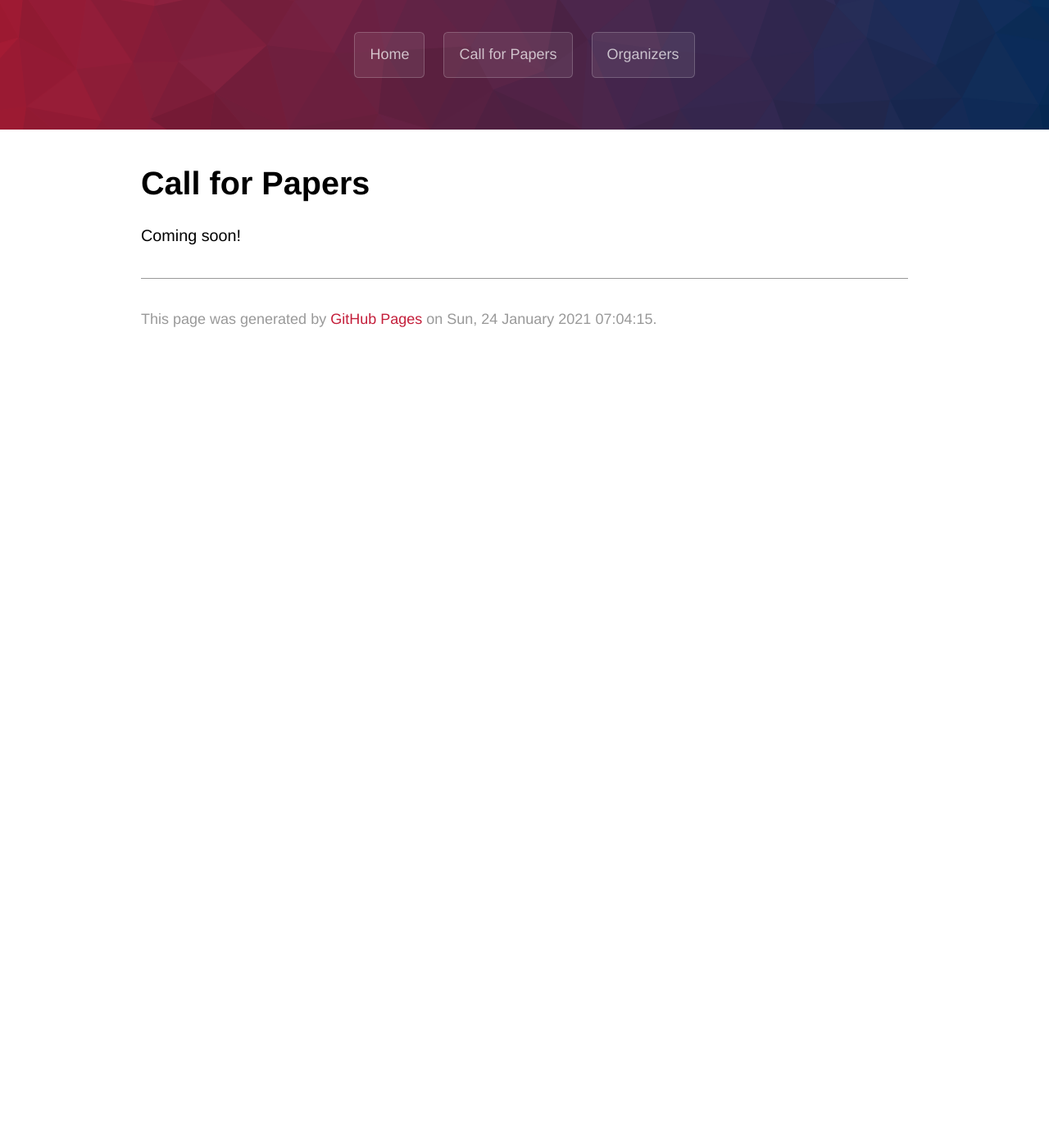
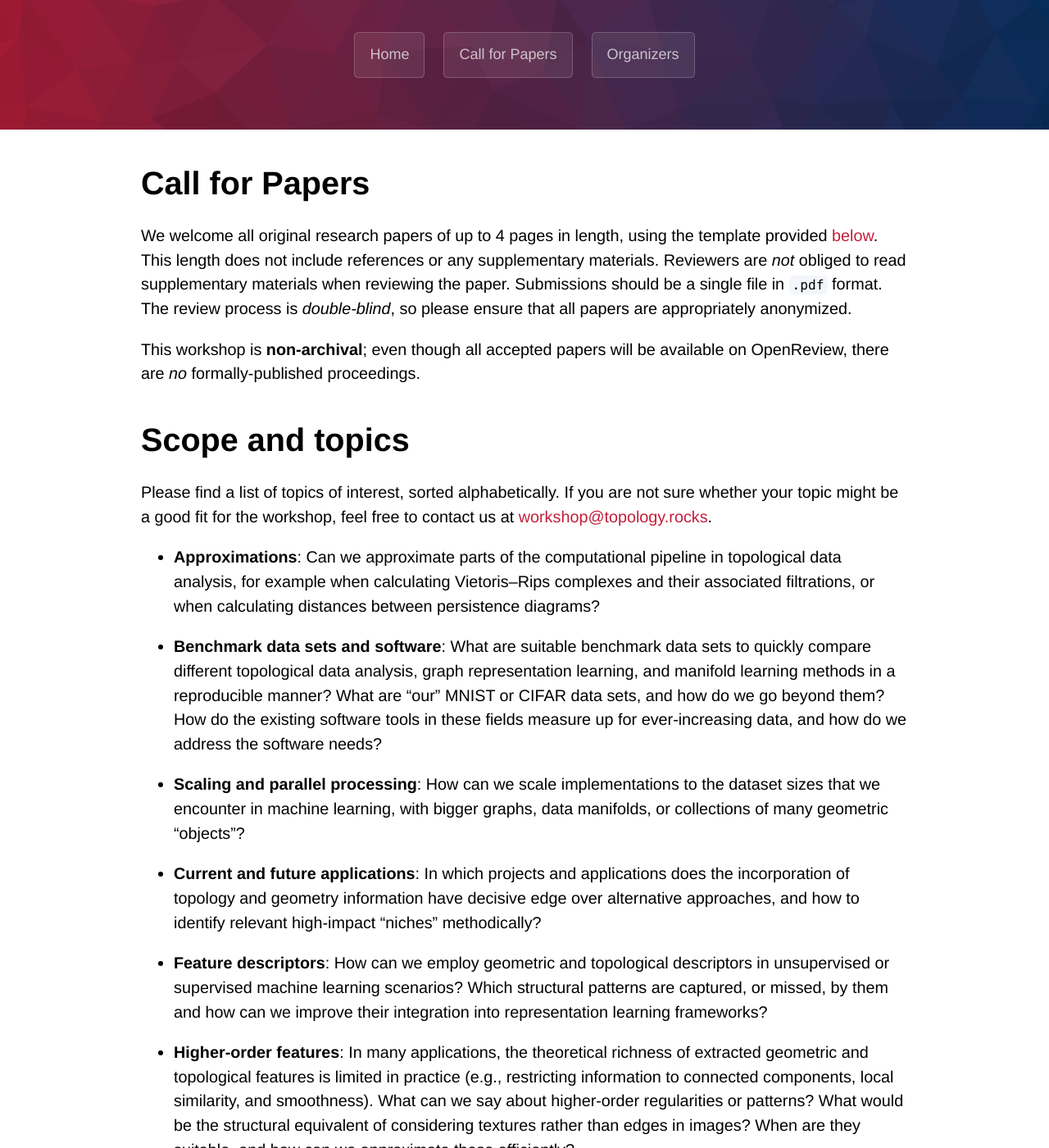
Before and after one commit to gt-rl/gt-rl.github.io, a Jekyll site: the page built from cfp.md, in a window 1280 px wide and 1400 px high, scrolled down 270 px. Shown: the whole window at 82% size. Built offline with Jekyll 4.4.1, drawn with Linux system fonts in a browser that asks for light colours; some web fonts are replaced; our own code applies the rules of GitHub Pages for plain Markdown files; before the commit the page ends 900 px from its top, so only the background shows below that; some of the changed text lies outside the part shown.

Commit message:
Draft for CfP

```diff
--- a/cfp.md
+++ b/cfp.md
@@ -4,4 +4,63 @@ layout: default
 
 # Call for Papers
 
-Coming soon!
+We welcome all original research papers of up to 4 pages in length,
+using the template provided [below](#style). This length does not include
+references or any supplementary materials. Reviewers are *not* obliged
+to read supplementary materials when reviewing the paper.  Submissions
+should be a single file in `.pdf` format. The review process is
+*double-blind*, so please ensure that all papers are appropriately
+anonymized.
+
+This workshop is **non-archival**; even though all accepted papers will be
+available on OpenReview, there are *no* formally-published proceedings.
+
+# Scope and topics
+
+Please find a list of topics of interest, sorted alphabetically. If
+you are not sure whether your topic might be a good fit for the
+workshop, feel free to contact us at [workshop@topology.rocks](mailto:workshop@topology.rocks).
+
+- **Approximations**: Can we approximate parts of the computational
+  pipeline in topological data analysis, for example when calculating
+  Vietoris--Rips complexes and their associated filtrations, or when
+  calculating distances between persistence diagrams?
+
+- **Benchmark data sets and software**: What are suitable benchmark data
+  sets to quickly compare different topological data analysis, graph
+  representation learning, and manifold learning methods in
+  a reproducible manner? What are "our" MNIST or CIFAR data sets, and
+  how do we go beyond them? How do the existing software tools in these
+  fields measure up for ever-increasing data, and how do we address the
+  software needs?
+
+- **Scaling and parallel processing**: How can we scale implementations
+  to the dataset sizes that we encounter in machine learning, with
+  bigger graphs, data manifolds, or collections of many geometric
+  "objects"?
+
+- **Current and future applications**: In which projects and
+  applications does the incorporation of topology and geometry
+  information have decisive edge over alternative approaches, and how to
+  identify relevant high-impact "niches" methodically?
+
+- **Feature descriptors**: How can we employ geometric and topological
+  descriptors in unsupervised or supervised machine learning scenarios?
+  Which structural patterns are captured, or missed, by them and how can
+  we improve their integration into representation learning frameworks?
+
+- **Higher-order features**: In many applications, the theoretical
+  richness of extracted geometric and topological features is limited in
+  practice (e.g., restricting information to connected components, local
+  similarity, and smoothness). What can we say about higher-order
+  regularities or patterns? What would be the structural equivalent of
+  considering textures rather than edges in images? When are they
+  suitable, and how can we approximate these efficiently?
+
+# Style
+
+We only accept submissions that have been prepared using LaTeX. Use the
+following workshop style files for your submission (the PDF file is
+provided as a preview of the expected style):
+
+TBD
```
